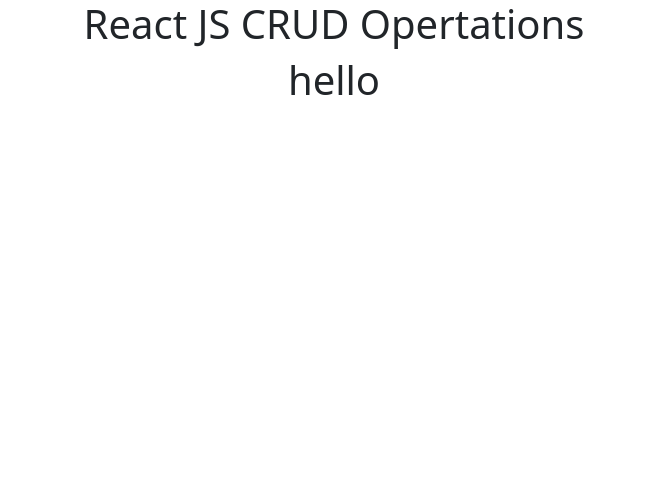
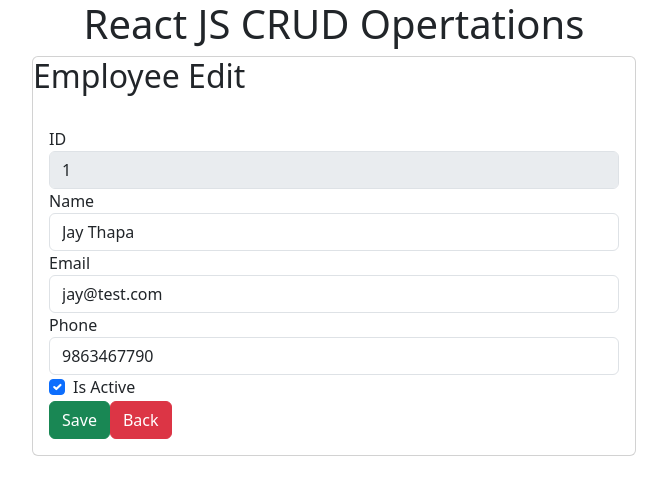
Before and after one commit to jayandrathapachhetri/React_Works, a React (Create React App) app in the folder crud_operation_on_react/: page /employee/edit/1 in a window 1280 px wide. Shown: the top 494 px of the page, without its empty margins (306-973 px from the left). Built offline with nearby package versions, Linux system fonts and the light colour scheme; data requests are answered from the project's data file.

Commit message:
start edit component

```diff
--- a/crud_operation_on_react/src/components/EmpEdit.js
+++ b/crud_operation_on_react/src/components/EmpEdit.js
@@ -1,8 +1,122 @@
+import { useEffect, useState } from "react";
+import { Link, useNavigate, useParams } from "react-router-dom";
+
 const EmpEdit = () => {
-    return(
+    const { empid } = useParams();
+
+    //const [empdata, empdatachange] = useState({});
+
+    useEffect(() => {
+        fetch("http://localhost:8000/employee/" + empid).then((res) => {
+            return res.json();
+        }).then((resp) => {
+            idchange(resp.id);
+            namechange(resp.name);
+            emailchange(resp.email);
+            phonechange(resp.phone);
+            activechange(resp.isactive);
+        }).catch((err) => {
+            console.log(err.message);
+        })
+    }, []);
+
+    const[id,idchange]=useState("");
+    const[name,namechange]=useState("");
+    const[email,emailchange]=useState("");
+    const[phone,phonechange]=useState("");
+    const[active,activechange]=useState(true);
+    const[validation,valchange]=useState(false);
+
+
+    const navigate=useNavigate();
+
+    const handlesubmit=(e)=>{
+      e.preventDefault();
+      const empdata={id,name,email,phone,active};
+
+
+      fetch("http://localhost:8000/employee/"+empid,{
+        method:"PUT",
+        headers:{"content-type":"application/json"},
+        body:JSON.stringify(empdata)
+      }).then((res)=>{
+        alert('Saved successfully.')
+        navigate('/');
+      }).catch((err)=>{
+        console.log(err.message)
+      })
+
+    }
+    return (
         <div>
-            <h1>hello</h1>
+
+        <div className="row">
+            <div className="offset-lg-3 col-lg-6">
+                <form className="container" onSubmit={handlesubmit}>
+
+                    <div className="card" style={{"textAlign":"left"}}>
+                        <div className="card-title">
+                            <h2>Employee Edit</h2>
+                        </div>
+                        <div className="card-body">
+
+                            <div className="row">
+
+                                <div className="col-lg-12">
+                                    <div className="form-group">
+                                        <label>ID</label>
+                                        <input value={id} disabled="disabled" className="form-control"></input>
+                                    </div>
+                                </div>
+
+                                <div className="col-lg-12">
+                                    <div className="form-group">
+                                        <label>Name</label>
+                                        <input required value={name} onMouseDown={e=>valchange(true)} onChange={e=>namechange(e.target.value)} className="form-control"></input>
+                                    {name.length===0 && validation && <span className="text-danger">Enter the name</span>}
+                                    </div>
+                                </div>
+
+                                <div className="col-lg-12">
+                                    <div className="form-group">
+                                        <label>Email</label>
+                                        <input value={email} onChange={e=>emailchange(e.target.value)} className="form-control"></input>
+                                    </div>
+                                </div>
+
+                                <div className="col-lg-12">
+                                    <div className="form-group">
+                                        <label>Phone</label>
+                                        <input value={phone} onChange={e=>phonechange(e.target.value)} className="form-control"></input>
+                                    </div>
+                                </div>
+
+                                <div className="col-lg-12">
+                                    <div className="form-check">
+                                    <input checked={active} onChange={e=>activechange(e.target.checked)} type="checkbox" className="form-check-input"></input>
+                                        <label  className="form-check-label">Is Active</label>
+
+                                    </div>
+                                </div>
+                                <div className="col-lg-12">
+                                    <div className="form-group">
+                                       <button className="btn btn-success" type="submit">Save</button>
+                                       <Link to="/" className="btn btn-danger">Back</Link>
+                                    </div>
+                                </div>
+
+                            </div>
+
+                        </div>
+
+                    </div>
+
+                </form>
+
+            </div>
         </div>
-    )
+    </div>
+     );
 }
+
 export default EmpEdit;
```
